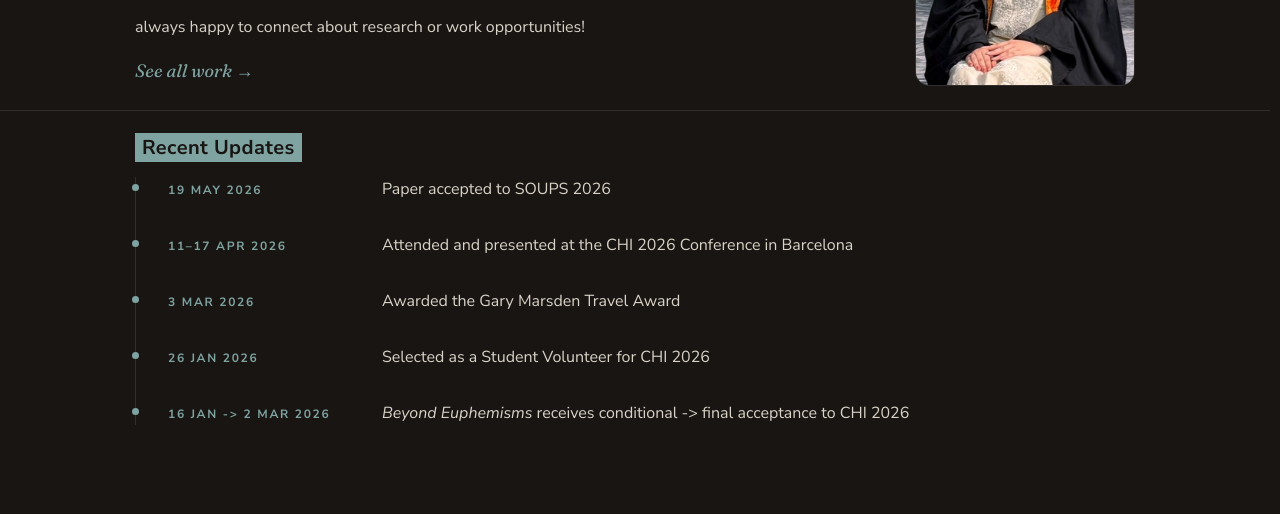
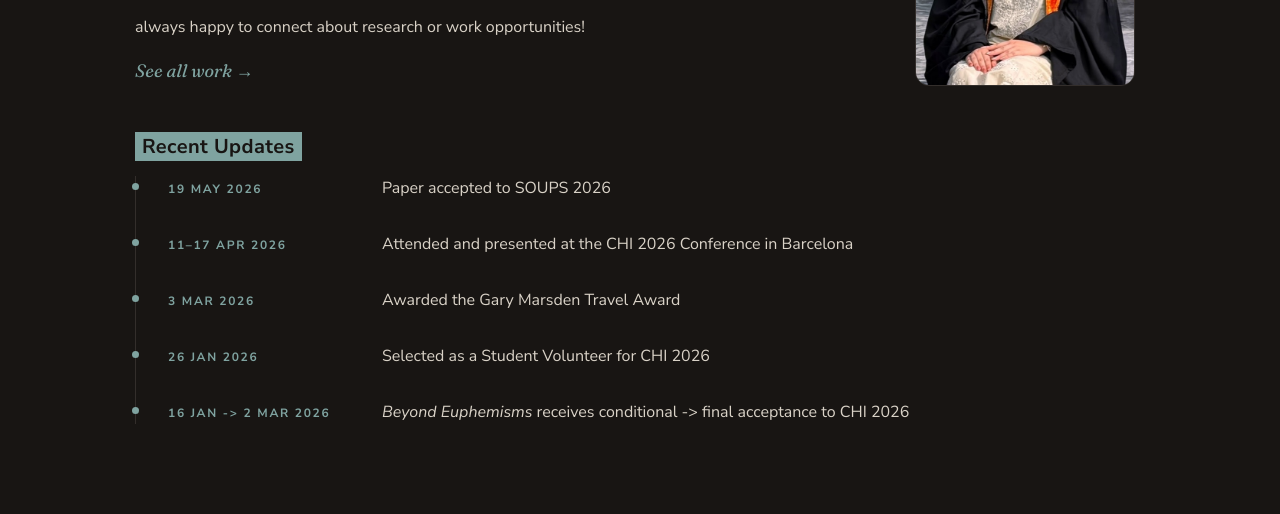
Before and after one commit to ameemahumayun/ameemahumayun.github.io, a Jekyll site: the page built from index.html, in a window 1280 px wide and 938 px high. Shown: the part 300-814 px from the top of the window. Built offline with Jekyll 4.4.1, drawn with Linux system fonts in a browser that asks for light colours.

Commit message:
Remove the hero/page-head separation line site-wide
Extends the divider removal from the Contact page fix to every page:
.hero and .page-head no longer render a border-bottom under the
title/intro area. Padding still provides the visual gap. Cleaned up
the now-redundant inline override on the Contact page.

Co-Authored-By: Claude Sonnet 5 <noreply@anthropic.com>
Claude-Session: https://claude.ai/code/session_01RCzM7zTsD8mFw1QLJ4sgHP

```diff
--- a/assets/css/components.css
+++ b/assets/css/components.css
@@ -616,7 +616,6 @@
    modest title + optional one-line intro. No oversized h1, no tagline. */
 .page-head {
   padding: var(--space-6) 0 var(--space-5);
-  border-bottom: var(--hairline);
 }
 .page-head__inner {
   max-width: var(--container-narrow);
--- a/assets/css/layout.css
+++ b/assets/css/layout.css
@@ -104,7 +104,6 @@ padding-top: 0;
 /* ----- HERO -------------------------------------------------------------- */
 .hero {
   padding: var(--space-7) 0 var(--space-6);
-  border-bottom: var(--hairline);
 }
 .hero__inner {
   max-width: var(--container-narrow);
--- a/contact/index.html
+++ b/contact/index.html
@@ -5,7 +5,7 @@ description: Get in touch.
 active: contact
 ---
 
-<header class="page-head" style="border-bottom:none;padding-bottom:var(--space-2);">
+<header class="page-head" style="padding-bottom:var(--space-2);">
   <div class="page-head__inner" style="max-width:var(--container-wide);">
     <div class="eyebrow eyebrow-rule">contact me</div>
     <h1 class="page-head__title"><span class="serif text-highlight">Say Hello :)</span></h1>
```
